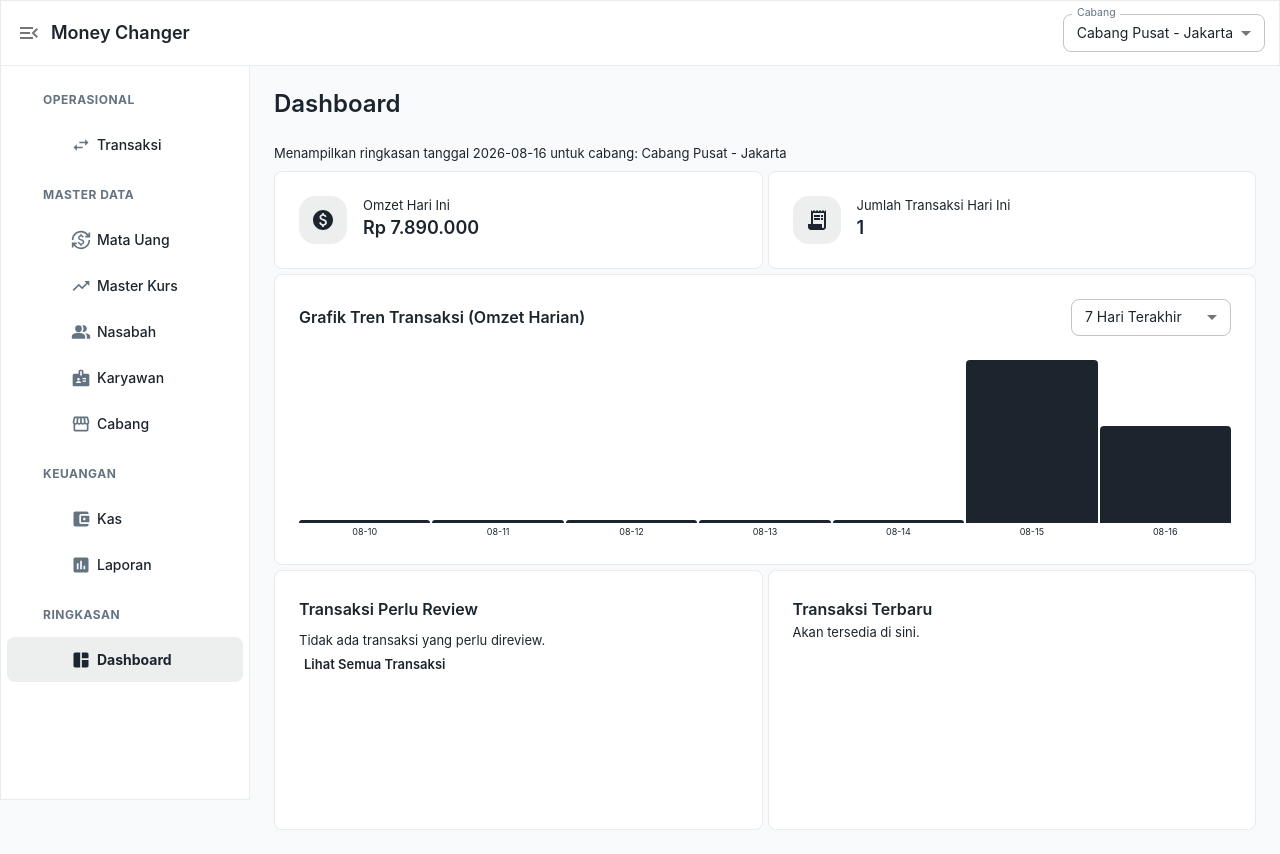
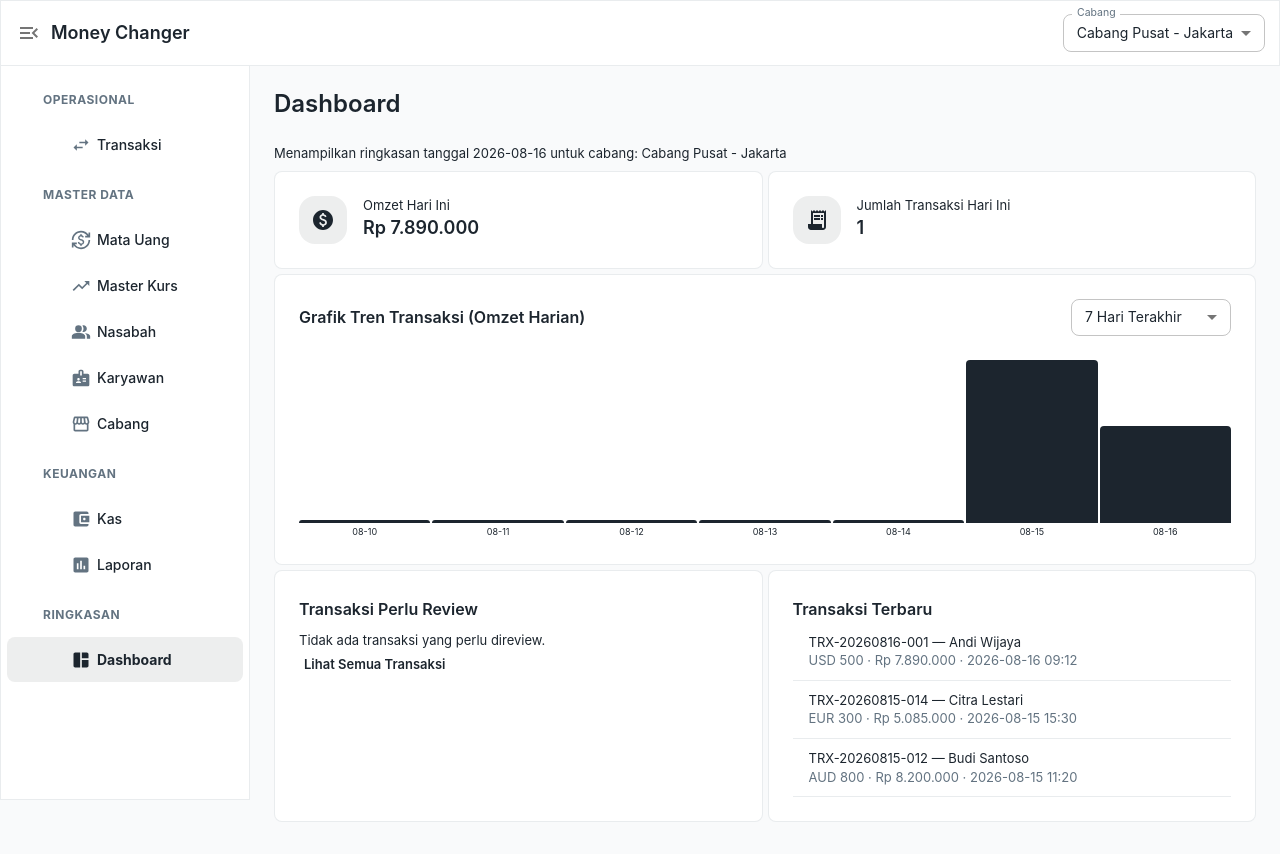
Before and after one commit to Christopherwijaya08/money_changer_frontend, a React (Vite) app: page /dashboard in a window 1280 px wide. Built offline with nearby package versions, Linux system fonts and the light colour scheme.

Commit message:
feat: add clickable Transaksi Terbaru list to Dashboard
Last 5 transactions for the selected branch; clicking one reuses the
existing ReceiptDialog (nota) instead of building a new detail view.
Removes the now-unused SectionPlaceholder — all four Dashboard
sections have real content.

```diff
--- a/src/pages/DashboardPage.jsx
+++ b/src/pages/DashboardPage.jsx
@@ -9,28 +9,17 @@ import MenuItem from '@mui/material/MenuItem'
 import Button from '@mui/material/Button'
 import List from '@mui/material/List'
 import ListItem from '@mui/material/ListItem'
+import ListItemButton from '@mui/material/ListItemButton'
 import ListItemText from '@mui/material/ListItemText'
 import Chip from '@mui/material/Chip'
 import PaidIcon from '@mui/icons-material/Paid'
 import ReceiptLongIcon from '@mui/icons-material/ReceiptLong'
 import { transactions } from '../mocks/data'
 import { useBranch } from '../context/BranchContext'
+import ReceiptDialog from '../components/ReceiptDialog'
 
 function getLatestDate() {
   return transactions.reduce((max, t) => (t.createdAt.slice(0, 10) > max ? t.createdAt.slice(0, 10) : max), '')
-}
-
-function SectionPlaceholder({ title, minHeight }) {
-  return (
-    <Paper className="p-6" sx={{ minHeight }}>
-      <Typography variant="subtitle1" className="font-medium">
-        {title}
-      </Typography>
-      <Typography color="text.secondary" variant="body2">
-        Akan tersedia di sini.
-      </Typography>
-    </Paper>
-  )
 }
 
 function StatCard({ icon, label, value }) {
@@ -216,6 +205,45 @@ function ReviewList() {
   )
 }
 
+const RECENT_LIMIT = 5
+
+function RecentTransactionsList() {
+  const { selectedBranchId } = useBranch()
+  const [selected, setSelected] = useState(null)
+
+  const recent = transactions
+    .filter((t) => t.branchId === selectedBranchId)
+    .sort((a, b) => (a.createdAt < b.createdAt ? 1 : -1))
+    .slice(0, RECENT_LIMIT)
+
+  return (
+    <Paper className="p-6 h-full flex flex-col">
+      <Typography variant="subtitle1" className="font-medium mb-2">
+        Transaksi Terbaru
+      </Typography>
+      {recent.length === 0 ? (
+        <Typography color="text.secondary" variant="body2">
+          Belum ada transaksi untuk cabang ini.
+        </Typography>
+      ) : (
+        <List dense disablePadding>
+          {recent.map((t) => (
+            <ListItem key={t.id} disableGutters divider disablePadding>
+              <ListItemButton onClick={() => setSelected(t)}>
+                <ListItemText
+                  primary={`${t.transactionNumber} — ${t.customerName}`}
+                  secondary={`${t.currencyCode} ${t.amount.toLocaleString('id-ID')} · Rp ${t.totalAmount.toLocaleString('id-ID')} · ${t.createdAt}`}
+                />
+              </ListItemButton>
+            </ListItem>
+          ))}
+        </List>
+      )}
+      <ReceiptDialog open={!!selected} onClose={() => setSelected(null)} transaction={selected} />
+    </Paper>
+  )
+}
+
 export default function DashboardPage() {
   return (
     <div className="flex flex-col gap-6">
@@ -234,7 +262,7 @@ export default function DashboardPage() {
           <ReviewList />
         </Grid>
         <Grid size={{ xs: 12, md: 6 }}>
-          <SectionPlaceholder title="Transaksi Terbaru" minHeight={260} />
+          <RecentTransactionsList />
         </Grid>
       </Grid>
     </div>
```
